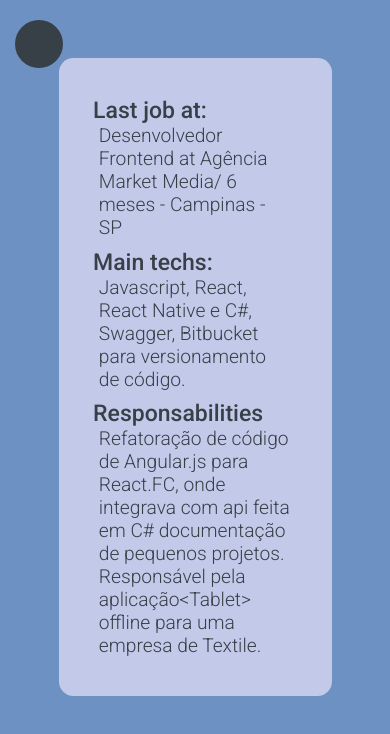
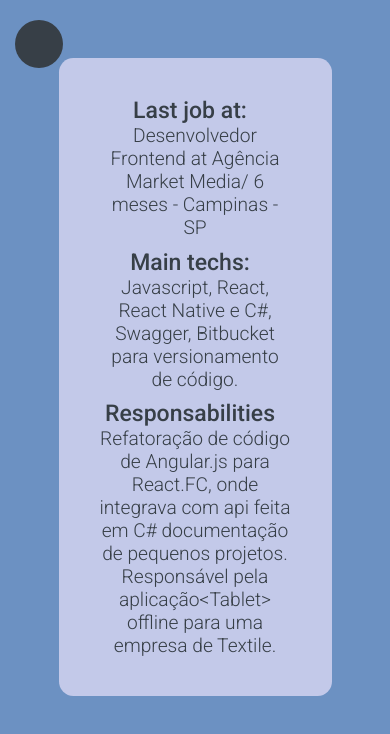
Before and after one commit to maffraluan/portfolio, a React (Create React App) app: page / in a window 390 px wide. Shown: the top 734 px of the page. Built offline with nearby package versions, Linux system fonts and the light colour scheme; no server answers.

Commit message:
fixed features

```diff
--- a/src/components/AboutInfo/styles.css
+++ b/src/components/AboutInfo/styles.css
@@ -49,6 +49,10 @@ strong {
 }
 
 @media (max-width: 450px) {
+    .paragraph-text p {
+        text-align: left;
+        letter-spacing: 0px;
+    }
     .personal-info {
         display: block;
     }
--- a/src/components/Layout/Layout.tsx
+++ b/src/components/Layout/Layout.tsx
@@ -1,6 +1,6 @@
 import React from 'react'
 import Navbar from '../Navbar/Navbar'
-import NavbarVertical from '../NavbarHorizontal/NavbarVertical'
+import NavbarVertical from '../NavbarVertical/NavbarVertical'
 
 interface ILayoutProps {
 }
--- a/src/components/TextArea/styles.css
+++ b/src/components/TextArea/styles.css
@@ -23,6 +23,23 @@ p {
     color: var(--color-text-dark);
 }
 
+@media (max-width: 480px) {
+    .job-title h2, p {
+        text-align: center;
+        letter-spacing: normal;
+    }
+
+    .techs-title h2, p {
+        text-align: center;
+        letter-spacing: 0;
+    }
+
+    .responsabilities-title h2, p {
+        text-align: center;
+        letter-spacing: normal;
+    }
+}
+
 h2 {
     font: 700 2.8rem Roboto;
     color: var(--color-text-dark)
```
Also changed, not shown: src/components/NavbarVertical/NavbarVertical.tsx (renamed from src/components/NavbarHorizontal/NavbarVertical.tsx), src/components/NavbarVertical/styles.css (renamed from src/components/NavbarHorizontal/styles.css), 1 other file (tests, documents, lock files or other folders).
